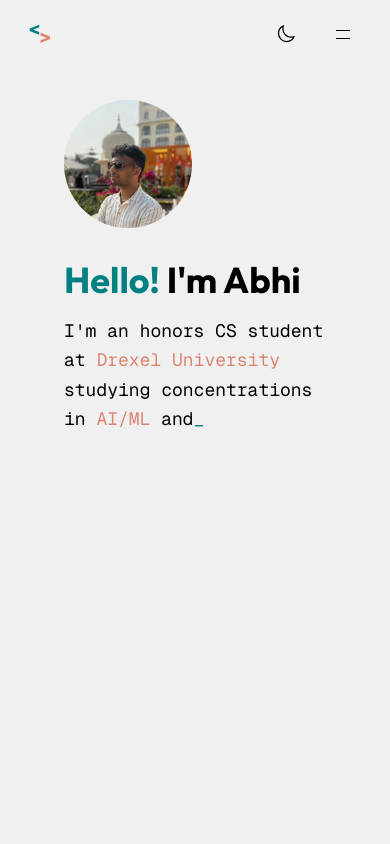
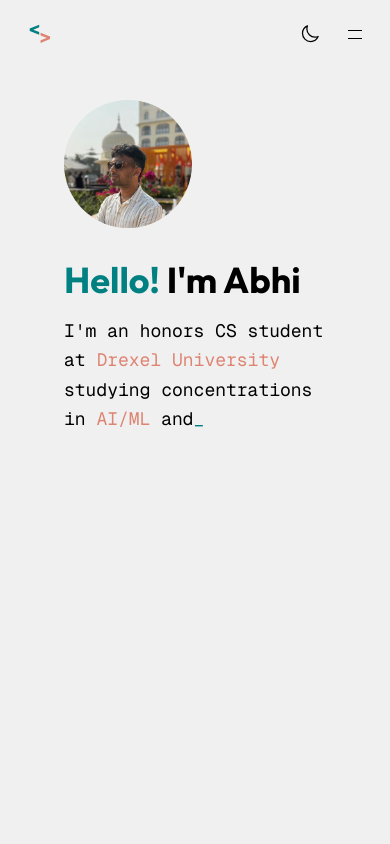
Before and after one commit to theabhiramr/theabhiramr, a React (Vite) app: page / in a window 390 px wide. Shown: the top 844 px of the page. Built offline with nearby package versions, Linux system fonts and the light colour scheme.

Commit message:
fixed button placement

```diff
--- a/src/components/Navbar.jsx
+++ b/src/components/Navbar.jsx
@@ -58,7 +58,7 @@ export default function Navbar({ darkMode, toggleDarkMode, resetToSystemTheme })
                     {/* Hamburger Menu Button */}
                     <button
                         onClick={(e) => { e.stopPropagation(); setIsOpen(!isOpen); }}
-                        className="md:hidden text-black dark:text-white px-4 py-2 rounded hover:bg-muted hover:text-surface transition-all duration-300 hover:scale-110"
+                        className="md:hidden text-black dark:text-white px-1 py-2 rounded transition-all duration-300 hover:scale-110"
                         title="Toggle menu"
                         type="button"
                     >
```
